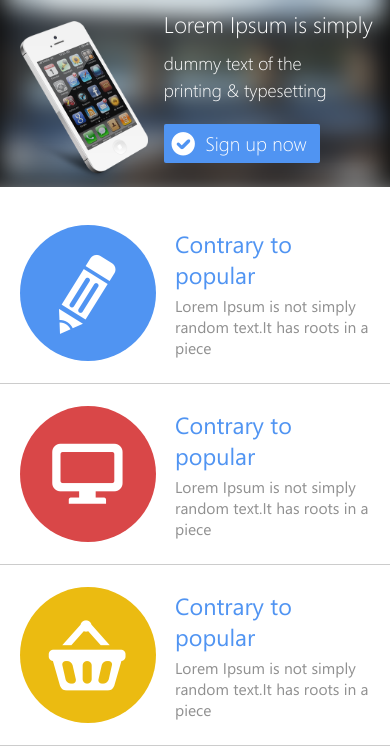
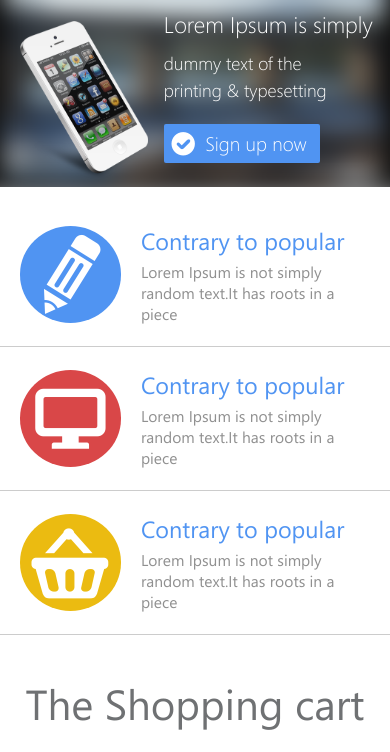
Before and after one commit to denbas51/HomeWork11, a plain HTML site: page index.html in a window 390 px wide. Shown: the part 92-844 px from the top of the page. Drawn offline with Linux system fonts and the light colour scheme.

Commit message:
fived the sizes of circle

```diff
--- a/css/responsive.css
+++ b/css/responsive.css
@@ -210,8 +210,8 @@
   }
   .pensil::before {
     font-size: 79px;
-    right: calc(50% - 28px);
-    top: calc(50% - 38px);
+    right: calc(50% - 30px);
+    top: calc(50% - 40px);
   }
   .monitor::before {
     font-size: 60px;
@@ -322,6 +322,8 @@
   }
   .popular li span {
     margin-right: 5vw;
+    min-width: 25vw;
+    height: 25vw;
   }
   .content-right {
     padding-left: 25px;
```
